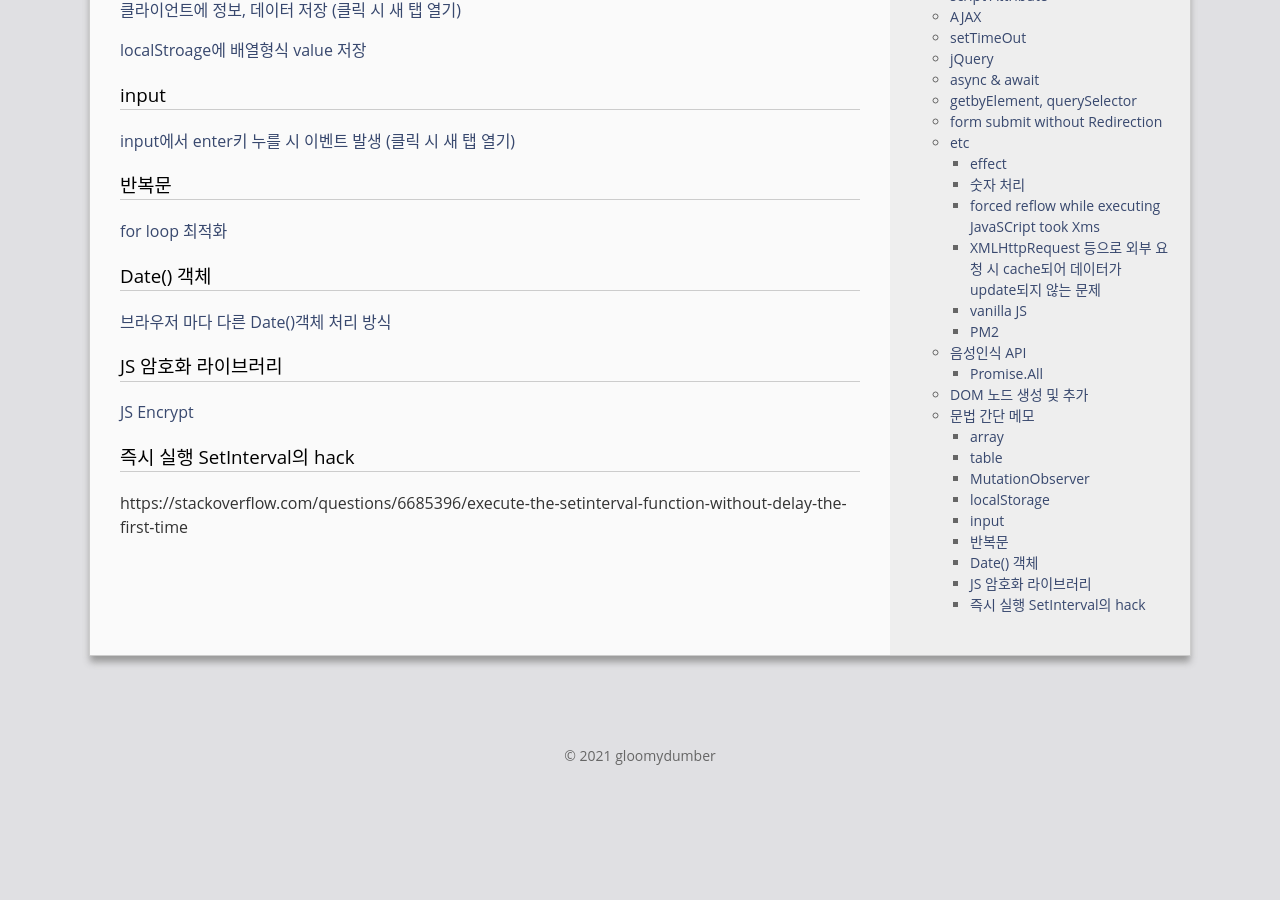
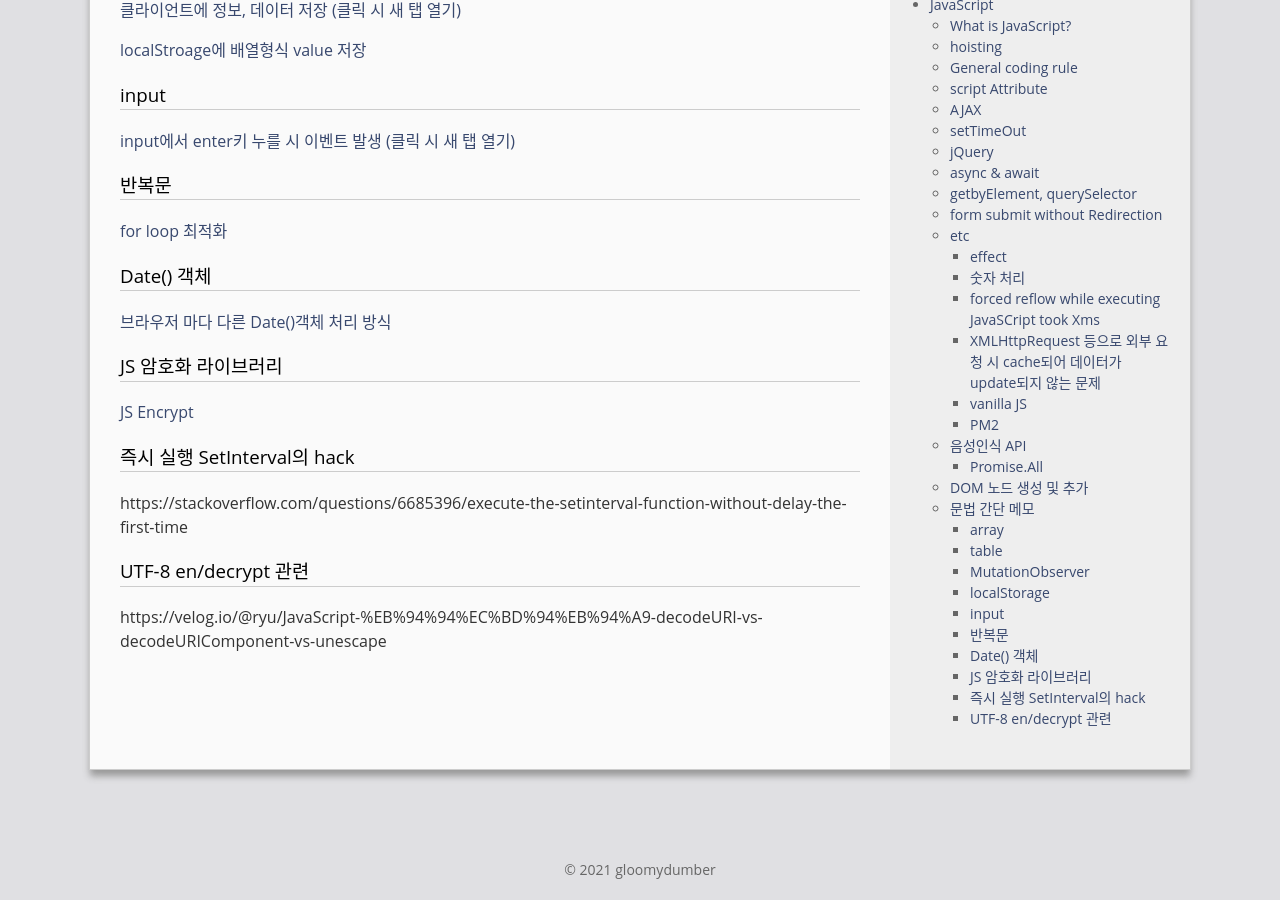
Before and after one commit to gloomydumber/copy, a Jekyll site: the page built from _posts/2020-08-20-generalJs.md, in a window 1280 px wide and 900 px high, scrolled down 5219 px. Built offline with Jekyll 4.4.1, drawn with Linux system fonts in a browser that asks for light colours; comment, search, counter and statistics services are not loaded; before the commit the page ends 6005 px from its top, so only the background shows below that.

Commit message:
postModded

```diff
--- a/_posts/2020-08-20-generalJs.md
+++ b/_posts/2020-08-20-generalJs.md
@@ -252,3 +252,7 @@ console.log(letter);
 ### 즉시 실행 SetInterval의 hack
 
 https://stackoverflow.com/questions/6685396/execute-the-setinterval-function-without-delay-the-first-time
+
+### UTF-8 en/decrypt 관련
+
+https://velog.io/@ryu/JavaScript-%EB%94%94%EC%BD%94%EB%94%A9-decodeURI-vs-decodeURIComponent-vs-unescape
```
